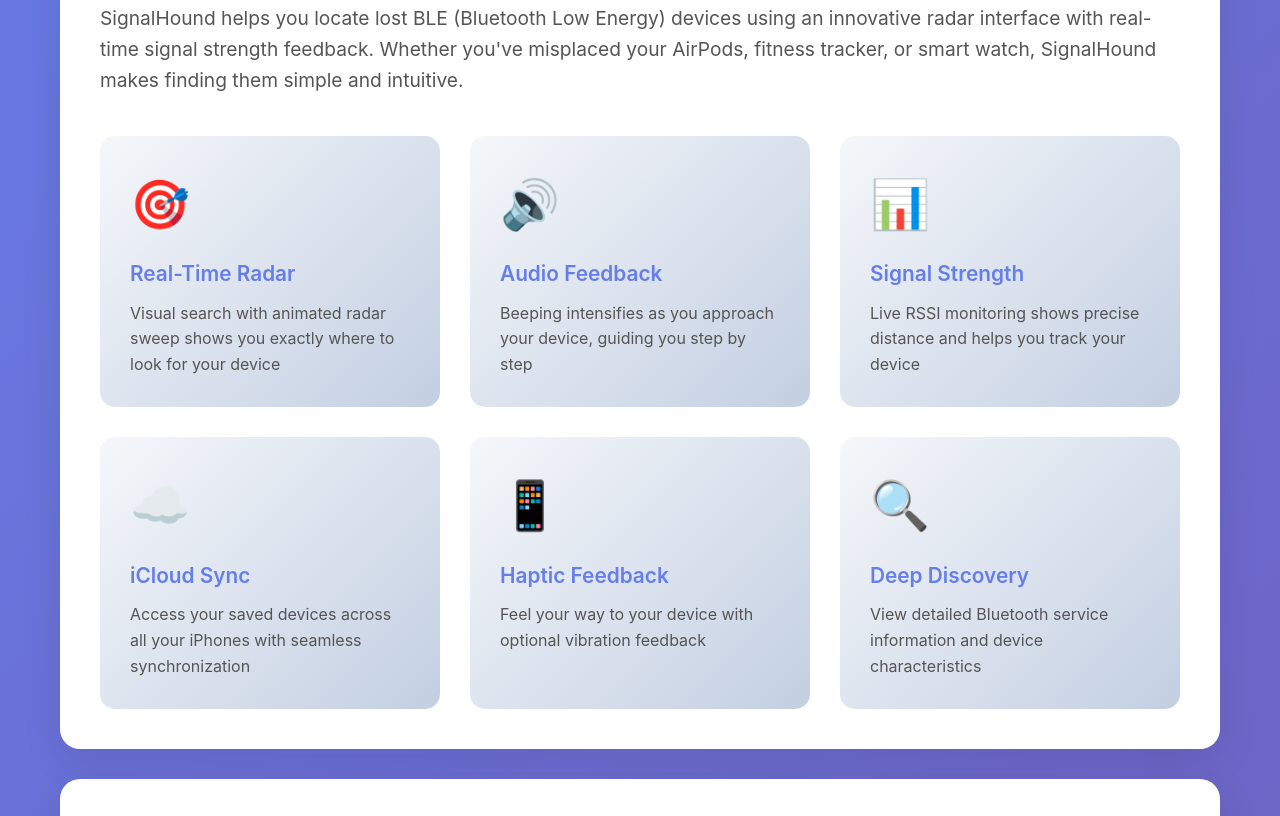
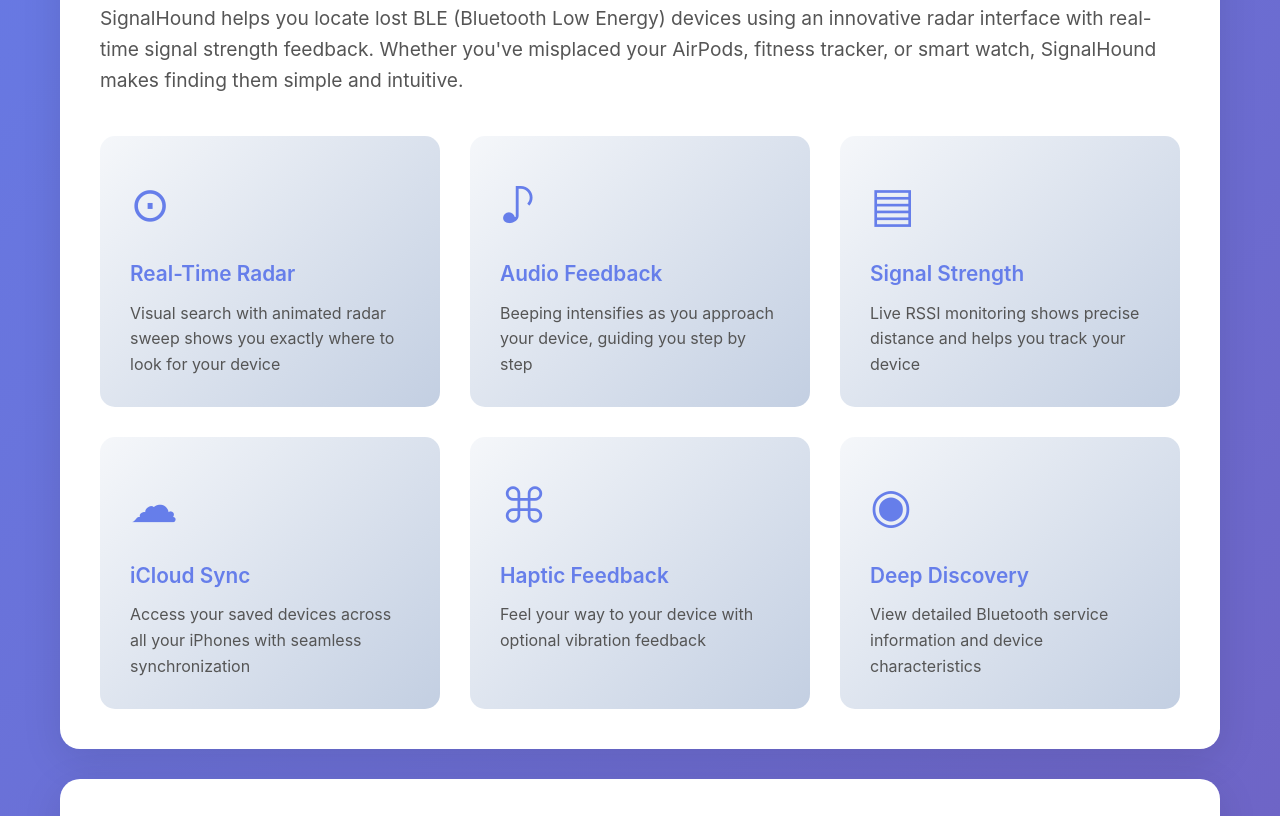
Before and after one commit to SignalHoundApp/signalhoundapp-website, a plain HTML site: page index.html in a window 1280 px wide. Shown: the part 583-1399 px from the top of the page. Drawn offline with Linux system fonts and the light colour scheme.

Commit message:
Update icons to single-color styled symbols
- Replace emoji icons with clean Unicode symbols
- Apply purple color theme to all icons
- Remove database count statistics from tech specs
- Update logo to match icon style

```diff
--- a/index.html
+++ b/index.html
@@ -113,6 +113,8 @@
         .feature-icon {
             font-size: 3em;
             margin-bottom: 15px;
+            color: #667eea;
+            font-weight: 300;
         }
 
         .feature-title {
@@ -240,7 +242,7 @@
 <body>
     <div class="container">
         <header>
-            <div class="logo">📡</div>
+            <div class="logo">◉</div>
             <h1>SignalHound</h1>
             <p class="tagline">Never lose your Bluetooth devices again</p>
             <a href="#" class="app-store-badge">Download on the App Store</a>
@@ -256,7 +258,7 @@
 
             <div class="features-grid">
                 <div class="feature-card">
-                    <div class="feature-icon">🎯</div>
+                    <div class="feature-icon">⊙</div>
                     <div class="feature-title">Real-Time Radar</div>
                     <div class="feature-description">
                         Visual search with animated radar sweep shows you exactly where to look for your device
@@ -264,7 +266,7 @@
                 </div>
 
                 <div class="feature-card">
-                    <div class="feature-icon">🔊</div>
+                    <div class="feature-icon">♪</div>
                     <div class="feature-title">Audio Feedback</div>
                     <div class="feature-description">
                         Beeping intensifies as you approach your device, guiding you step by step
@@ -272,7 +274,7 @@
                 </div>
 
                 <div class="feature-card">
-                    <div class="feature-icon">📊</div>
+                    <div class="feature-icon">▤</div>
                     <div class="feature-title">Signal Strength</div>
                     <div class="feature-description">
                         Live RSSI monitoring shows precise distance and helps you track your device
@@ -280,7 +282,7 @@
                 </div>
 
                 <div class="feature-card">
-                    <div class="feature-icon">☁️</div>
+                    <div class="feature-icon">☁</div>
                     <div class="feature-title">iCloud Sync</div>
                     <div class="feature-description">
                         Access your saved devices across all your iPhones with seamless synchronization
@@ -288,7 +290,7 @@
                 </div>
 
                 <div class="feature-card">
-                    <div class="feature-icon">📱</div>
+                    <div class="feature-icon">⌘</div>
                     <div class="feature-title">Haptic Feedback</div>
                     <div class="feature-description">
                         Feel your way to your device with optional vibration feedback
@@ -296,7 +298,7 @@
                 </div>
 
                 <div class="feature-card">
-                    <div class="feature-icon">🔍</div>
+                    <div class="feature-icon">◉</div>
                     <div class="feature-title">Deep Discovery</div>
                     <div class="feature-description">
                         View detailed Bluetooth service information and device characteristics
@@ -368,8 +370,6 @@
                     <li><strong>Range:</strong> Up to 30+ meters (100 feet) depending on device</li>
                     <li><strong>Technology:</strong> Real-time RSSI monitoring</li>
                     <li><strong>Sync:</strong> iCloud/CloudKit integration</li>
-                    <li><strong>Database:</strong> 3,938 Bluetooth manufacturer IDs</li>
-                    <li><strong>Services:</strong> 811 GATT service identifiers</li>
                     <li><strong>Privacy:</strong> No data collection, local-first storage</li>
                 </ul>
             </div>
```
